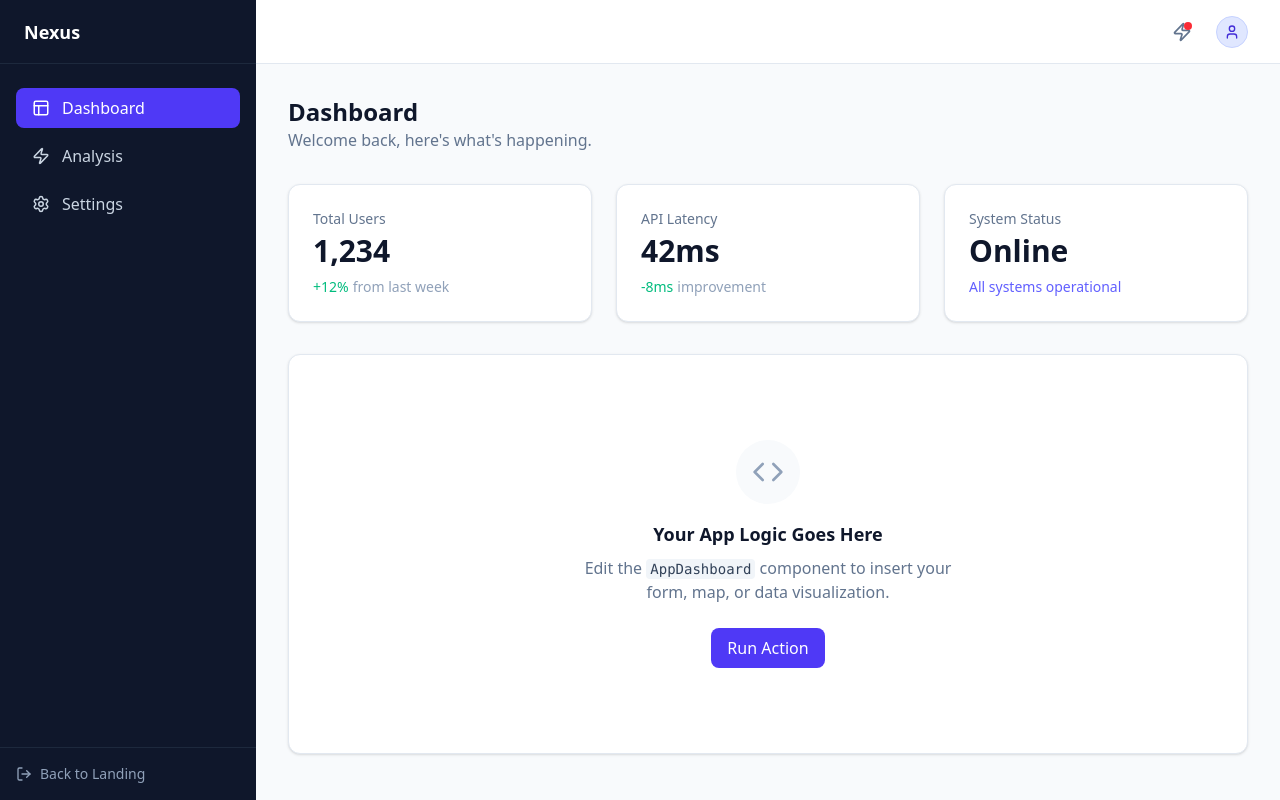
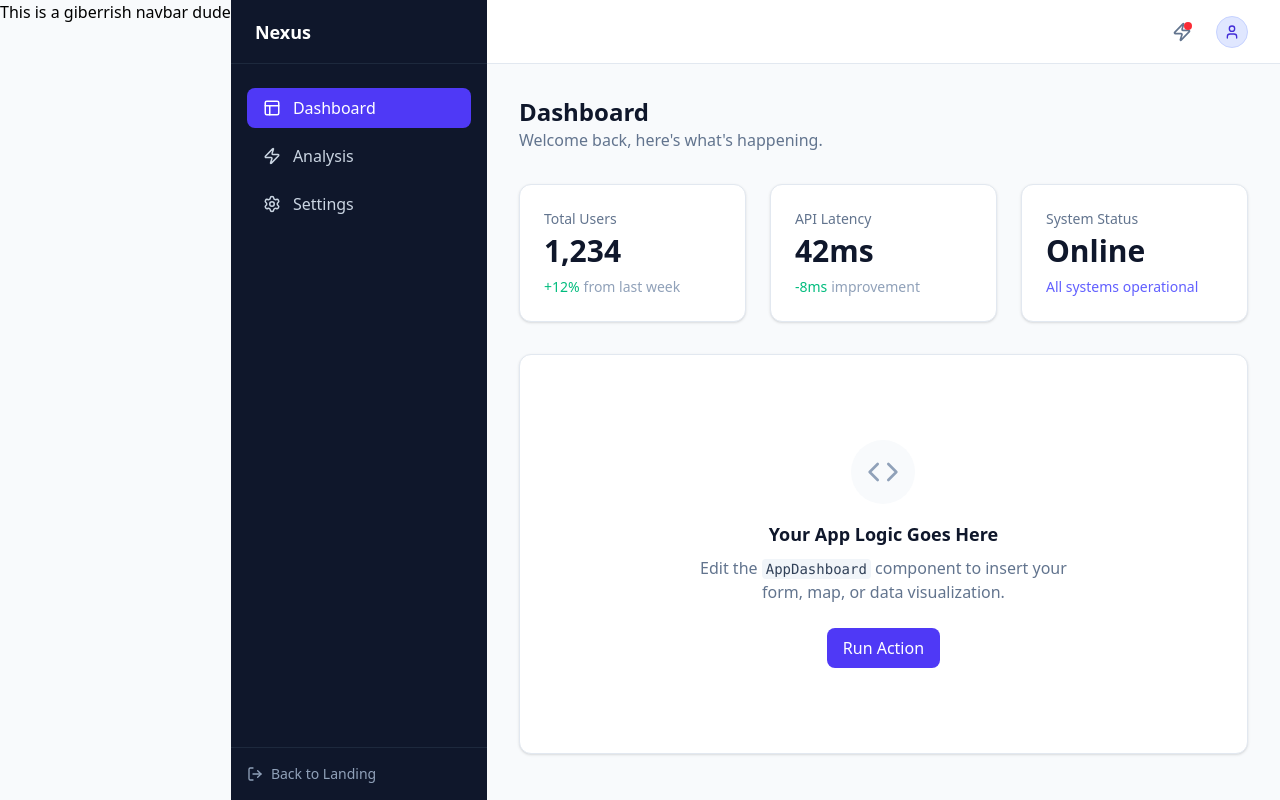
Before and after one commit to OmarSharieff/Oodo-Hackathon-Brown-Assortment, a React (Vite) app in the folder client/: page / in a window 1280 px wide. Both pictures are taken after a click on the button "Launch App". Built offline with nearby package versions, Linux system fonts and the light colour scheme.

Commit message:
gibberish nav

```diff
--- a/client/src/App.jsx
+++ b/client/src/App.jsx
@@ -222,6 +222,7 @@ export default function App() {
      ============================================================= */
   const AppDashboard = () => (
     <div className="flex h-screen bg-slate-50 font-sans overflow-hidden">
+      <nav>This is a giberrish navbar dude</nav>
 
       {/* Sidebar */}
       <aside className="w-64 bg-slate-900 text-slate-300 flex-col hidden md:flex">
```
